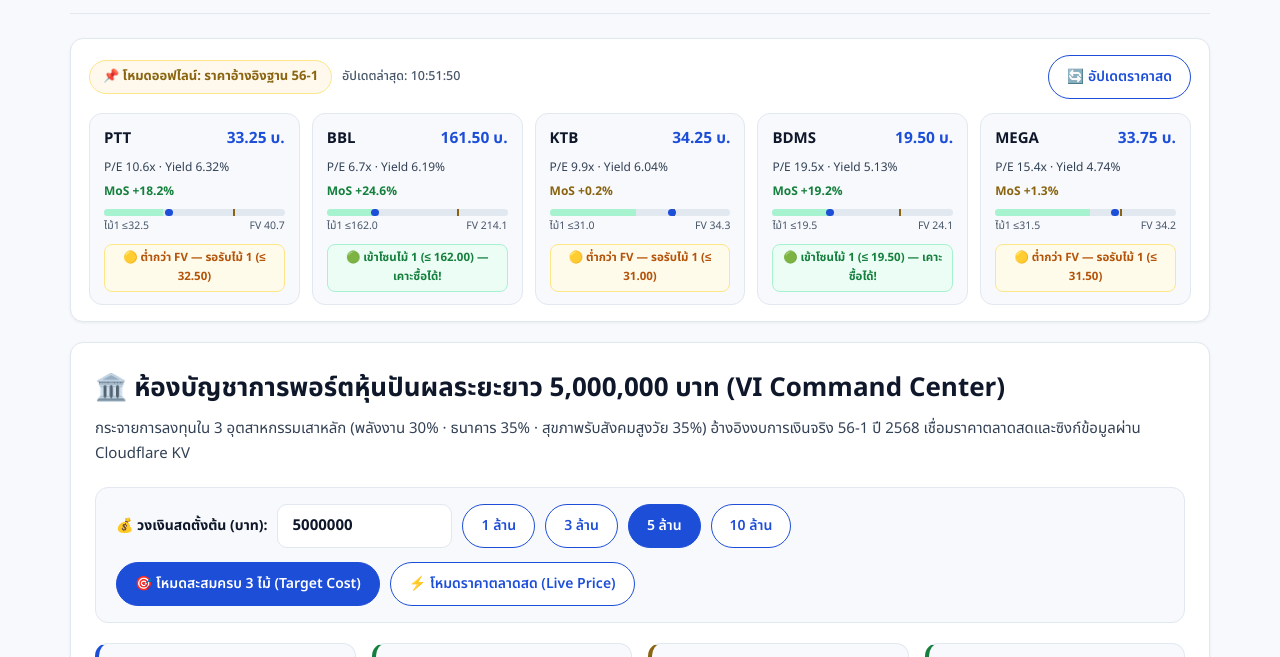
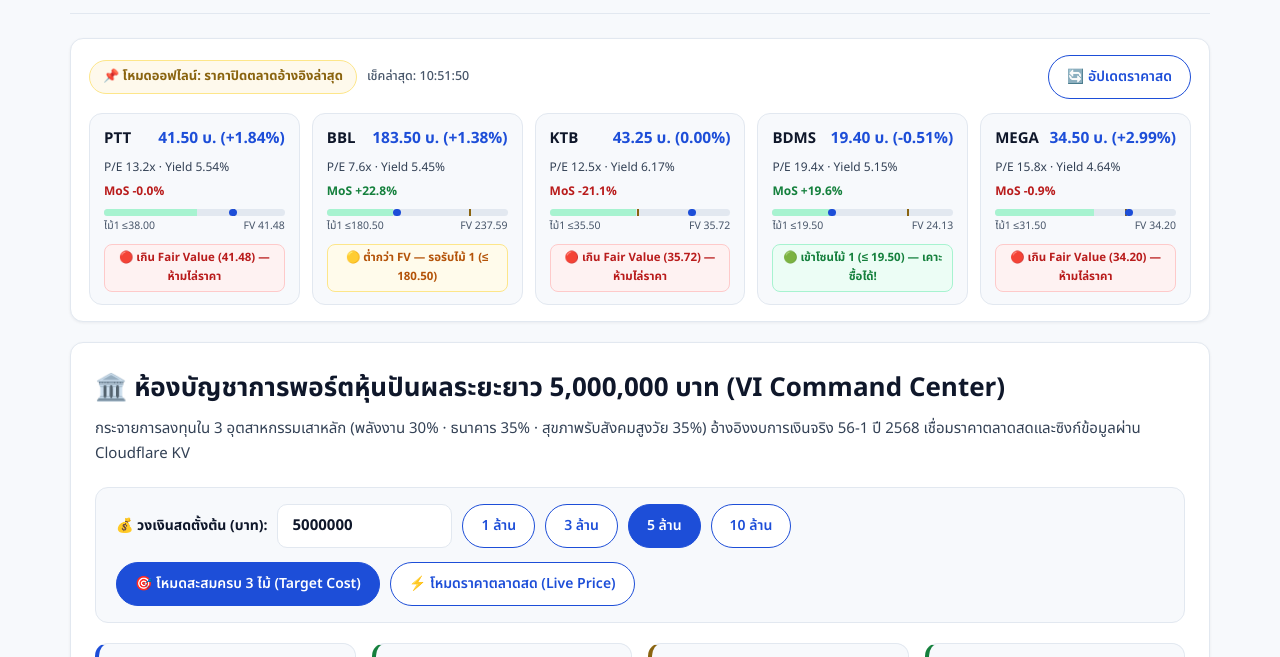
Before and after one commit to supasiao7896TH/THAI-VI-PORTFOLIO, a plain HTML site: page reports/00_Master_Portfolio_5M_Blueprint.html in a window 1280 px wide. Shown: the part 75-732 px from the top of the page. Drawn offline with Linux system fonts and the light colour scheme; no server answers.

Commit message:
fix(live-quotes): use 1m/1d live SET feed, bypass SW/Edge cache on refresh, and sync verified 56-1 figures

```diff
--- a/pwa-live.js
+++ b/pwa-live.js
@@ -1,59 +1,65 @@
 (function () {
+  const WORKER_API_BASE = 'https://thai-vi-portfolio.supasiao.workers.dev';
+
   const BASELINE_QUOTES = {
     PTT: {
       code: 'PTT',
       name: 'บมจ.ปตท.',
-      price: 33.25,
-      change: 0,
-      changePct: 0,
-      fairValue: 40.66,
-      totalDps: 2.10,
-      normalDps: 1.90,
+      price: 41.50,
+      prevClose: 40.75,
+      change: 0.75,
+      changePct: 1.84,
+      fairValue: 41.48,
+      totalDps: 2.30,
+      normalDps: 2.10,
       eps: 3.15,
       bvps: 39.96,
-      t1Max: 32.50,
-      t2Max: 30.50,
-      t3Max: 28.50,
-      floorPrice: 27.00
+      t1Max: 38.00,
+      t2Max: 35.00,
+      t3Max: 32.50,
+      floorPrice: 30.50
     },
     BBL: {
       code: 'BBL',
       name: 'ธ.กรุงเทพ',
-      price: 161.50,
-      change: 0,
-      changePct: 0,
-      fairValue: 214.08,
+      price: 183.50,
+      prevClose: 181.00,
+      change: 2.50,
+      changePct: 1.38,
+      fairValue: 237.59,
       totalDps: 10.00,
       normalDps: 10.00,
-      eps: 24.11,
-      bvps: 303.40,
-      t1Max: 162.00,
-      t2Max: 155.00,
-      t3Max: 145.00,
+      eps: 24.10,
+      bvps: 300.67,
+      t1Max: 180.50,
+      t2Max: 165.00,
+      t3Max: 148.00,
       floorPrice: 138.00
     },
     KTB: {
       code: 'KTB',
       name: 'ธ.กรุงไทย',
-      price: 34.25,
+      price: 43.25,
+      prevClose: 43.25,
       change: 0,
       changePct: 0,
-      fairValue: 34.33,
-      totalDps: 2.07,
-      normalDps: 1.47,
+      fairValue: 35.72,
+      totalDps: 2.67,
+      normalDps: 2.07,
       eps: 3.45,
-      bvps: 32.72,
-      t1Max: 31.00,
-      t2Max: 28.50,
-      t3Max: 26.00,
-      floorPrice: 24.50
+      bvps: 33.20,
+      t1Max: 35.50,
+      t2Max: 31.00,
+      t3Max: 27.50,
+      floorPrice: 25.00
     },
     BDMS: {
       code: 'BDMS',
       name: 'กรุงเทพดุสิตเวชการ',
-      price: 19.50,
-      change: 0,
-      changePct: 0,
+      price: 19.40,
+      prevClose: 19.50,
+      change: -0.10,
+      changePct: -0.51,
       fairValue: 24.13,
       totalDps: 1.00,
       normalDps: 0.75,
@@ -67,9 +73,10 @@
     MEGA: {
       code: 'MEGA',
       name: 'เมก้า ไลฟ์ไซแอ็นซ์',
-      price: 33.75,
-      change: 0,
-      changePct: 0,
+      price: 34.50,
+      prevClose: 33.50,
+      change: 1.00,
+      changePct: 2.99,
       fairValue: 34.20,
       totalDps: 1.60,
       normalDps: 1.60,
@@ -140,10 +147,12 @@
 
   window.evaluateViActionSignal = evaluateActionSignal;
 
-  // Register Service Worker for PWA
+  // Register Service Worker for PWA and force update check
   if ('serviceWorker' in navigator && (location.protocol === 'https:' || location.hostname === 'localhost')) {
     window.addEventListener('load', () => {
-      navigator.serviceWorker.register('/sw.js').catch(() => {});
+      navigator.serviceWorker.register('/sw.js').then((reg) => {
+        reg.update().catch(() => {});
+      }).catch(() => {});
     });
   }
 
@@ -186,6 +195,7 @@
     actionsRight.style.cssText = 'display:flex;align-items:center;gap:8px;flex-wrap:wrap;';
 
     const refreshBtn = document.createElement('button');
+    refreshBtn.id = 'viRefreshLiveBtn';
     refreshBtn.type = 'button';
     refreshBtn.className = 'btn-pill secondary';
     refreshBtn.setAttribute('aria-label', 'อัปเดตราคาหุ้นล่าสุด');
@@ -247,14 +257,20 @@
         badge.style.background = '#FEF9EC';
         badge.style.color = '#8A6410';
         badge.style.borderColor = '#FDE68A';
-        badge.textContent = '📌 โหมดออฟไลน์: ราคาอ้างอิงฐาน 56-1';
+        badge.textContent = '📌 โหมดออฟไลน์: ราคาปิดตลาดอ้างอิงล่าสุด';
       }
     }
 
     if (timeLabel && updatedAtStr) {
       try {
         const dt = new Date(updatedAtStr);
-        timeLabel.textContent = 'อัปเดตล่าสุด: ' + dt.toLocaleTimeString('th-TH', { hour: '2-digit', minute: '2-digit', second: '2-digit' });
+        const anyMarketTime = quotesMap?.PTT?.marketTime ? new Date(quotesMap.PTT.marketTime) : null;
+        const marketTimeStr = anyMarketTime
+          ? anyMarketTime.toLocaleString('th-TH', { day: 'numeric', month: 'short', hour: '2-digit', minute: '2-digit' })
+          : '';
+        timeLabel.textContent =
+          (marketTimeStr ? 'ข้อมูลตลาด SET ณ ' + marketTimeStr + ' น. | ' : '') +
+          'เช็คล่าสุด: ' + dt.toLocaleTimeString('th-TH', { hour: '2-digit', minute: '2-digit', second: '2-digit' });
       } catch (_e) {
         timeLabel.textContent = '';
       }
@@ -264,7 +280,7 @@
       const base = BASELINE_QUOTES[code];
       const q = quotesMap[code] || base;
       const price = Number(q.price) || base.price;
-      const changePct = Number(q.changePct) || 0;
+      const changePct = (typeof q.changePct === 'number') ? q.changePct : base.changePct;
       const grossYield = ((base.totalDps / price) * 100).toFixed(2);
       const pe = (price / base.eps).toFixed(1);
       const pbv = (price / base.bvps).toFixed(2);
@@ -296,7 +312,7 @@
       const priceSpan = document.createElement('span');
       priceSpan.style.cssText = 'font-size:15.5px;font-weight:700;color:#1D4ED8;';
       const sign = changePct > 0 ? '+' : '';
-      priceSpan.textContent = price.toFixed(2) + ' บ.' + (changePct !== 0 ? ' (' + sign + changePct.toFixed(2) + '%)' : '');
+      priceSpan.textContent = price.toFixed(2) + ' บ.' + (changePct !== 0 ? ' (' + sign + changePct.toFixed(2) + '%)' : ' (0.00%)');
 
       row1.appendChild(sym);
       row1.appendChild(priceSpan);
@@ -324,7 +340,7 @@
       gaugeTrack.style.cssText = 'position:relative;height:7px;background:#E2E8F0;border-radius:999px;overflow:hidden;';
 
       const minScale = base.floorPrice * 0.95;
-      const maxScale = base.fairValue * 1.15;
+      const maxScale = Math.max(base.fairValue, price) * 1.12;
       const buyZonePct = Math.max(0, Math.min(100, ((base.t1Max - minScale) / (maxScale - minScale)) * 100));
       const fvPct = Math.max(0, Math.min(100, ((base.fairValue - minScale) / (maxScale - minScale)) * 100));
       const curPct = Math.max(3, Math.min(97, ((price - minScale) / (maxScale - minScale)) * 100));
@@ -344,9 +360,9 @@
       const gaugeLabels = document.createElement('div');
       gaugeLabels.style.cssText = 'display:flex;justify-content:space-between;font-size:10.5px;color:#475569;margin-top:2px;';
       const lblBuy = document.createElement('span');
-      lblBuy.textContent = 'ไม้1 ≤' + base.t1Max.toFixed(1);
+      lblBuy.textContent = 'ไม้1 ≤' + base.t1Max.toFixed(2);
       const lblFv = document.createElement('span');
-      lblFv.textContent = 'FV ' + base.fairValue.toFixed(1);
+      lblFv.textContent = 'FV ' + base.fairValue.toFixed(2);
       gaugeLabels.appendChild(lblBuy);
       gaugeLabels.appendChild(lblFv);
 
@@ -379,7 +395,7 @@
         if (targetStock) {
           targetStock.currentPrice = price;
           targetStock.statusText = signal.label;
-          targetStock.statusClass = signal.tier.startsWith('buy') ? 'badge-success' : 'badge-warning';
+          targetStock.statusClass = signal.tier.startsWith('buy') ? 'badge-success' : (signal.tier === 'wait' ? 'badge-warning' : 'badge-danger');
         }
       }
     });
@@ -395,20 +411,63 @@
     }
   }
 
-  async function fetchAndRenderQuotes() {
+  async function tryFetchQuotesEndpoint(baseUrl, forceRefresh) {
+    const qs = forceRefresh ? `?refresh=1&t=${Date.now()}` : `?t=${Date.now()}`;
+    const res = await fetch(`${baseUrl}/api/quotes${qs}`, {
+      cache: 'no-store',
+      headers: { 'Cache-Control': 'no-cache' }
+    });
+    if (!res.ok) throw new Error('HTTP ' + res.status);
+    return res.json();
+  }
+
+  async function fetchAndRenderQuotes(isManualRefresh) {
+    const btn = document.getElementById('viRefreshLiveBtn');
+    const badge = document.getElementById('viLiveStatusBadge');
+    if (isManualRefresh && btn) {
+      btn.textContent = '⏳ กำลังดึงราคาสด...';
+      btn.disabled = true;
+      if (badge) {
+        badge.textContent = '⏳ กำลังดึงราคาตลาดล่าสุดจาก SET...';
+      }
+    }
+
     try {
-      const res = await fetch('/api/quotes', { cache: 'no-store' });
-      if (!res.ok) throw new Error('API not available');
-      const data = await res.json();
+      let data = null;
+      if (location.protocol === 'https:' || location.protocol === 'http:') {
+        try {
+          data = await tryFetchQuotesEndpoint('', Boolean(isManualRefresh));
+        } catch (_localErr) {
+          data = await tryFetchQuotesEndpoint(WORKER_API_BASE, Boolean(isManualRefresh));
+        }
+      } else {
+        data = await tryFetchQuotesEndpoint(WORKER_API_BASE, Boolean(isManualRefresh));
+      }
+
       if (data && data.ok && data.quotes) {
         const anyLive = Object.values(data.quotes).some((q) => q.source === 'live-yahoo');
         renderTickerCards(data.quotes, anyLive, data.updatedAt);
+        if (isManualRefresh && btn) {
+          btn.textContent = '✅ อัปเดตราคาสดแล้ว!';
+          btn.disabled = false;
+          setTimeout(() => {
+            if (btn) btn.textContent = '🔄 อัปเดตราคาสด';
+          }, 2200);
+        }
         return;
       }
     } catch (_err) {
-      // Offline or local file:// fallback
+      // Offline fallback
     }
+
     renderTickerCards(BASELINE_QUOTES, false, new Date().toISOString());
+    if (isManualRefresh && btn) {
+      btn.textContent = '📌 ใช้ราคาปิดล่าสุด (ออฟไลน์)';
+      btn.disabled = false;
+      setTimeout(() => {
+        if (btn) btn.textContent = '🔄 อัปเดตราคาสด';
+      }, 2200);
+    }
   }
 
   window.addEventListener('beforeinstallprompt', (e) => {
@@ -422,10 +481,10 @@
 
   function initLiveQuotes() {
     createLiveBar();
-    fetchAndRenderQuotes();
+    fetchAndRenderQuotes(false);
     setInterval(() => {
       if (document.visibilityState === 'visible') {
-        fetchAndRenderQuotes();
+        fetchAndRenderQuotes(false);
       }
     }, REFRESH_INTERVAL_MS);
   }
--- a/reports/00_Master_Portfolio_5M_Blueprint.html
+++ b/reports/00_Master_Portfolio_5M_Blueprint.html
@@ -711,6 +711,7 @@
               <th>อุตสาหกรรม / หุ้น</th>
               <th>สัดส่วน</th>
               <th>วงเงินจัดสรร (บาท)</th>
+              <th>ราคาตลาดสด (Live)</th>
               <th>ราคาต้นทุนที่ใช้คำนวณ</th>
               <th>จำนวนหุ้นที่ได้ (ปัดลงหลักร้อย)</th>
               <th>ปันผลรับ/ปี (รวมพิเศษปี 68)</th>
@@ -779,35 +780,37 @@
   <script>
     const BUALUANG_FEE_RATE = 0.00157 * 1.07; // 0.157% commission + 7% VAT = 0.16799%
 
+    const CLOUD_API_FALLBACK = 'https://thai-vi-portfolio.supasiao.workers.dev';
+
     const PORTFOLIO_STOCKS = [
       {
         code: 'PTT',
         name: '⚡ PTT (บมจ.ปตท.)',
         weight: 0.30,
-        currentPrice: 33.25,
-        targetCost: 30.50,
-        fairValue: 40.66,
-        totalDps: 2.10,
-        normalDps: 1.90,
-        interimDps: 0.80,
-        finalDps: 1.30,
+        currentPrice: 41.50,
+        targetCost: 34.50,
+        fairValue: 41.48,
+        totalDps: 2.30,
+        normalDps: 2.10,
+        interimDps: 0.90,
+        finalDps: 1.40,
         xdInterim: 'XD ต.ค. → จ่าย ต.ค.',
         xdFinal: 'XD มี.ค. → จ่าย เม.ย.',
         citRate: 0.20,
-        t1Zone: '31.00 – 32.50 บาท (รอรับแนวรับแรก)',
-        t2Zone: '29.00 – 30.50 บาท (แนวรับฐาน 1W)',
-        t3Zone: '27.00 – 28.50 บาท (โซน Deep Value)',
-        statusText: '🟡 รอตั้งรับไม้แรก ≤ 32.50',
-        statusClass: 'badge-warning',
+        t1Zone: '37.00 – 38.00 บาท (รอรับแนวรับ Neckline 1W)',
+        t2Zone: '33.50 – 35.00 บาท (แนวรับฐาน Higher Low)',
+        t3Zone: '30.50 – 32.50 บาท (โซนฐานใหญ่ Deep Value)',
+        statusText: '🔴 เกิน Fair Value (41.48) — ห้ามไล่ราคา',
+        statusClass: 'badge-danger',
         buyNow: false
       },
       {
         code: 'BBL',
         name: '🏦 BBL (ธ.กรุงเทพ)',
         weight: 0.25,
-        currentPrice: 161.50,
-        targetCost: 153.00,
-        fairValue: 214.08,
+        currentPrice: 183.50,
+        targetCost: 162.00,
+        fairValue: 237.59,
         totalDps: 10.00,
         normalDps: 10.00,
         interimDps: 2.00,
@@ -815,39 +818,39 @@
         xdInterim: 'XD ก.ย. → จ่าย ก.ย.',
         xdFinal: 'XD เม.ย. → จ่าย พ.ค.',
         citRate: 0.20,
-        t1Zone: '158.00 – 162.00 บาท (โซนสะสมไม้แรก)',
-        t2Zone: '148.00 – 155.00 บาท (แนวรับฐาน 1W)',
-        t3Zone: '138.00 – 145.00 บาท (ฐานใหญ่ 1M)',
-        statusText: '🟢 สะสมไม้ 1 ได้เมื่อ ≤ 162.00',
-        statusClass: 'badge-success',
-        buyNow: true
+        t1Zone: '172.00 – 180.50 บาท (แนวรับ Neckline & Conservative FV)',
+        t2Zone: '158.00 – 165.00 บาท (ฐานสะสม เม.ย.–พ.ค. 69)',
+        t3Zone: '138.00 – 148.00 บาท (กรอบล่างขาขึ้นใหญ่ปี 68)',
+        statusText: '🟡 ต่ำกว่า FV — รอรับไม้ 1 (≤ 180.50)',
+        statusClass: 'badge-warning',
+        buyNow: false
       },
       {
         code: 'KTB',
         name: '🏦 KTB (ธ.กรุงไทย)',
         weight: 0.10,
-        currentPrice: 34.25,
-        targetCost: 28.50,
-        fairValue: 34.33,
-        totalDps: 2.07,
-        normalDps: 1.47,
+        currentPrice: 43.25,
+        targetCost: 30.50,
+        fairValue: 35.72,
+        totalDps: 2.67,
+        normalDps: 2.07,
         interimDps: 0.43,
-        finalDps: 1.64,
+        finalDps: 2.24,
         xdInterim: 'XD ก.ย. → จ่าย ก.ย.',
         xdFinal: 'XD เม.ย. → จ่าย พ.ค.',
         citRate: 0.20,
-        t1Zone: '29.50 – 31.00 บาท (รอ RSI คลายตัว)',
-        t2Zone: '27.00 – 28.50 บาท (Target Buy Zone)',
-        t3Zone: '24.50 – 26.00 บาท (ฐาน Breakout เดิม)',
-        statusText: '🟡 รอย่อตัว ≤ 31.00',
-        statusClass: 'badge-warning',
+        t1Zone: '33.00 – 35.50 บาท (รอ RSI คลายตัวสู่ Base FV)',
+        t2Zone: '28.50 – 31.00 บาท (โซน Conservative FV 30.71)',
+        t3Zone: '25.00 – 27.50 บาท (ฐาน Breakout ใหญ่ 13 ปี)',
+        statusText: '🔴 เกิน Fair Value (35.72) — ห้ามไล่ราคา',
+        statusClass: 'badge-danger',
         buyNow: false
       },
       {
         code: 'BDMS',
         name: '🏥 BDMS (กรุงเทพดุสิตเวชการ)',
         weight: 0.25,
-        currentPrice: 19.50,
+        currentPrice: 19.40,
         targetCost: 18.60,
         fairValue: 24.13,
         totalDps: 1.00,
@@ -857,9 +860,9 @@
         xdInterim: 'XD ก.ย. → จ่าย ก.ย.',
         xdFinal: 'XD มี.ค. → จ่าย เม.ย.',
         citRate: 0.20,
-        t1Zone: '19.00 – 19.50 บาท (เข้าซื้อได้ทันที!)',
-        t2Zone: '17.50 – 18.75 บาท (Yield ปกติครบ 4%)',
-        t3Zone: 'ทะลุ 20.60 บาท (หรือรับลึก 17.40)',
+        t1Zone: '19.00 – 19.50 บาท (เข้าโซนซื้อไม้ 1 ทันที!)',
+        t2Zone: '17.50 – 18.75 บาท (Yield ปกติครบ 4.0%+)',
+        t3Zone: 'ทะลุ 20.60 บาท (หรือรับลึก 16.50–17.40)',
         statusText: '🟢 เข้าโซนไม้ 1 (≤ 19.50) — เคาะซื้อได้!',
         statusClass: 'badge-success',
         buyNow: true
@@ -868,7 +871,7 @@
         code: 'MEGA',
         name: '💊 MEGA (เมก้า ไลฟ์ไซแอ็นซ์)',
         weight: 0.10,
-        currentPrice: 33.75,
+        currentPrice: 34.50,
         targetCost: 28.00,
         fairValue: 34.20,
         totalDps: 1.60,
@@ -878,11 +881,11 @@
         xdInterim: 'XD ส.ค. → จ่าย ก.ย.',
         xdFinal: 'XD มี.ค. → จ่าย เม.ย.',
         citRate: 0.0,
-        t1Zone: '29.50 – 31.50 บาท (ต่ำกว่า Base FV)',
-        t2Zone: '26.50 – 28.50 บาท (Target Buy Zone)',
-        t3Zone: '24.00 – 26.00 บาท (Graham Floor)',
-        statusText: '🟡 รอย่อตัว ≤ 31.50',
-        statusClass: 'badge-warning',
+        t1Zone: '29.50 – 31.50 บาท (ต่ำกว่า Base FV 31.66)',
+        t2Zone: '26.50 – 28.50 บาท (Target Buy Zone MoS 20%)',
+        t3Zone: '24.00 – 26.00 บาท (Graham Floor 24.05)',
+        statusText: '🔴 เกิน Fair Value (34.20) — ห้ามไล่ราคา',
+        statusClass: 'badge-danger',
         buyNow: false
       }
     ];
@@ -890,11 +893,11 @@
     const STORAGE_KEY = 'SUPASIT_VI_ACTUAL_HOLDINGS_V2';
     let currentMode = 'target';
     let actualHoldings = {
-      PTT:  { shares: 0, avgCost: 30.50 },
-      BBL:  { shares: 0, avgCost: 161.50 },
-      KTB:  { shares: 0, avgCost: 29.50 },
-      BDMS: { shares: 0, avgCost: 19.30 },
-      MEGA: { shares: 0, avgCost: 30.00 }
+      PTT:  { shares: 0, avgCost: 34.50 },
+      BBL:  { shares: 0, avgCost: 162.00 },
+      KTB:  { shares: 0, avgCost: 30.50 },
+      BDMS: { shares: 0, avgCost: 19.40 },
+      MEGA: { shares: 0, avgCost: 28.00 }
     };
     let dividendLedger = [];
 
@@ -989,11 +992,21 @@
           holdings: actualHoldings,
           dividendLedger
         };
-        const res = await fetch('/api/portfolio', {
-          method: 'POST',
-          headers: { 'Content-Type': 'application/json' },
-          body: JSON.stringify(payload)
-        });
+        let res;
+        try {
+          res = await fetch('/api/portfolio', {
+            method: 'POST',
+            headers: { 'Content-Type': 'application/json' },
+            body: JSON.stringify(payload)
+          });
+          if (!res.ok) throw new Error('local api failed');
+        } catch (_e1) {
+          res = await fetch(CLOUD_API_FALLBACK + '/api/portfolio', {
+            method: 'POST',
+            headers: { 'Content-Type': 'application/json' },
+            body: JSON.stringify(payload)
+          });
+        }
         const data = await res.json();
         if (data && data.ok && badge) {
           badge.className = 'badge badge-success';
@@ -1011,7 +1024,13 @@
       const badge = document.getElementById('saveStatusBadge');
       const syncKey = document.getElementById('syncKeyInput')?.value || 'supasit-vi-5m';
       try {
-        const res = await fetch('/api/portfolio?key=' + encodeURIComponent(syncKey), { cache: 'no-store' });
+        let res;
+        try {
+          res = await fetch('/api/portfolio?key=' + encodeURIComponent(syncKey), { cache: 'no-store' });
+          if (!res.ok) throw new Error('local api failed');
+        } catch (_e1) {
+          res = await fetch(CLOUD_API_FALLBACK + '/api/portfolio?key=' + encodeURIComponent(syncKey), { cache: 'no-store' });
+        }
         if (!res.ok) return;
         const result = await res.json();
         if (result && result.ok && result.data) {
@@ -1046,7 +1065,7 @@
       const rawCap = parseFloat(document.getElementById('capitalInput').value);
       const totalCapital = (!isNaN(rawCap) && rawCap >= 100000) ? rawCap : 5000000;
       const bdmsBudgetT1 = totalCapital * 0.25 * 0.30;
-      const bdmsLivePrice = PORTFOLIO_STOCKS.find((s) => s.code === 'BDMS')?.currentPrice || 19.30;
+      const bdmsLivePrice = PORTFOLIO_STOCKS.find((s) => s.code === 'BDMS')?.currentPrice || 19.40;
       actualHoldings.BDMS.shares = Math.floor((bdmsBudgetT1 / bdmsLivePrice) / 100) * 100;
       actualHoldings.BDMS.avgCost = Number((bdmsLivePrice * (1 + BUALUANG_FEE_RATE)).toFixed(4));
       saveActualHoldings(true, true);
@@ -1611,6 +1630,7 @@
         tr1.appendChild(createCell(st.name, true));
         tr1.appendChild(createCell(Math.round(st.weight * 100) + '%', false));
         tr1.appendChild(createCell(fmtNum(budget) + ' บ.', false));
+        tr1.appendChild(createCell(st.currentPrice.toFixed(2) + ' บ.', true));
         tr1.appendChild(createCell(priceUsed.toFixed(2) + ' บ.', false));
         tr1.appendChild(createCell(fmtNum(shares) + ' หุ้น', true));
         tr1.appendChild(createCell(fmtNum(grossDiv) + ' บ. (' + grossYieldPct + '%)', true));
```
Also changed, not shown: sw.js (+8 -2 lines), worker.js (+37 -20 lines), 2 other files.
